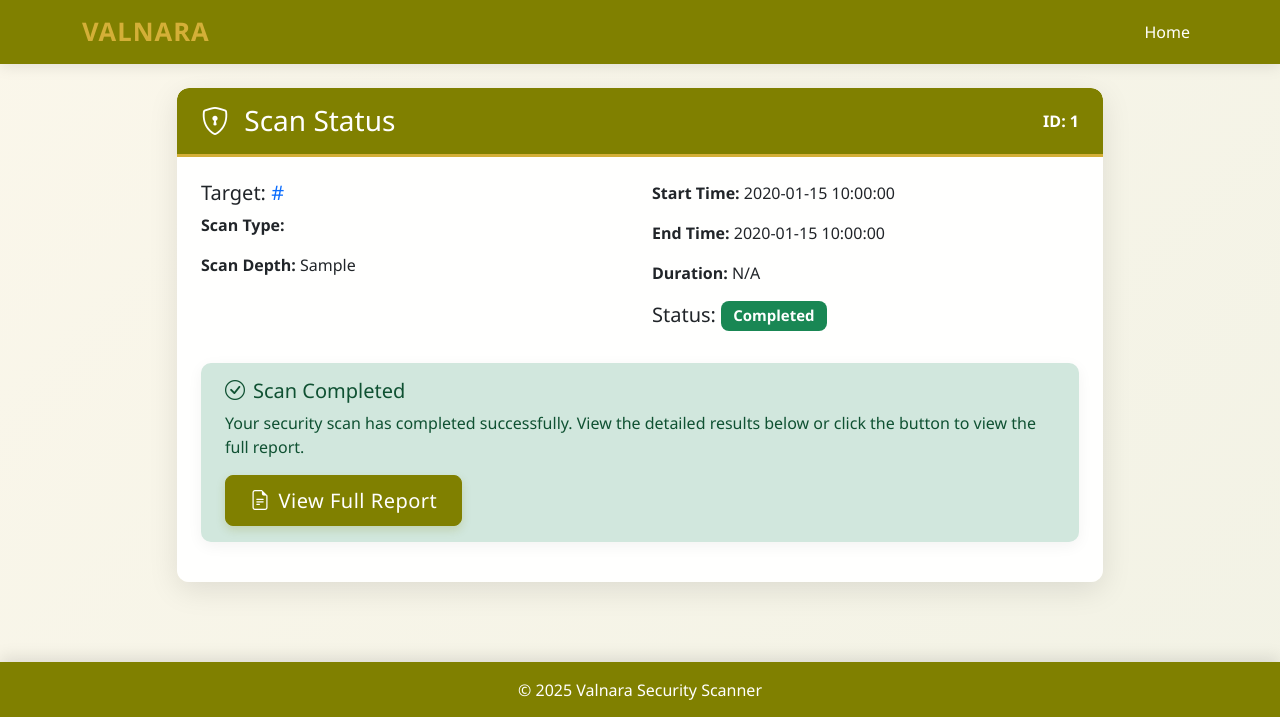
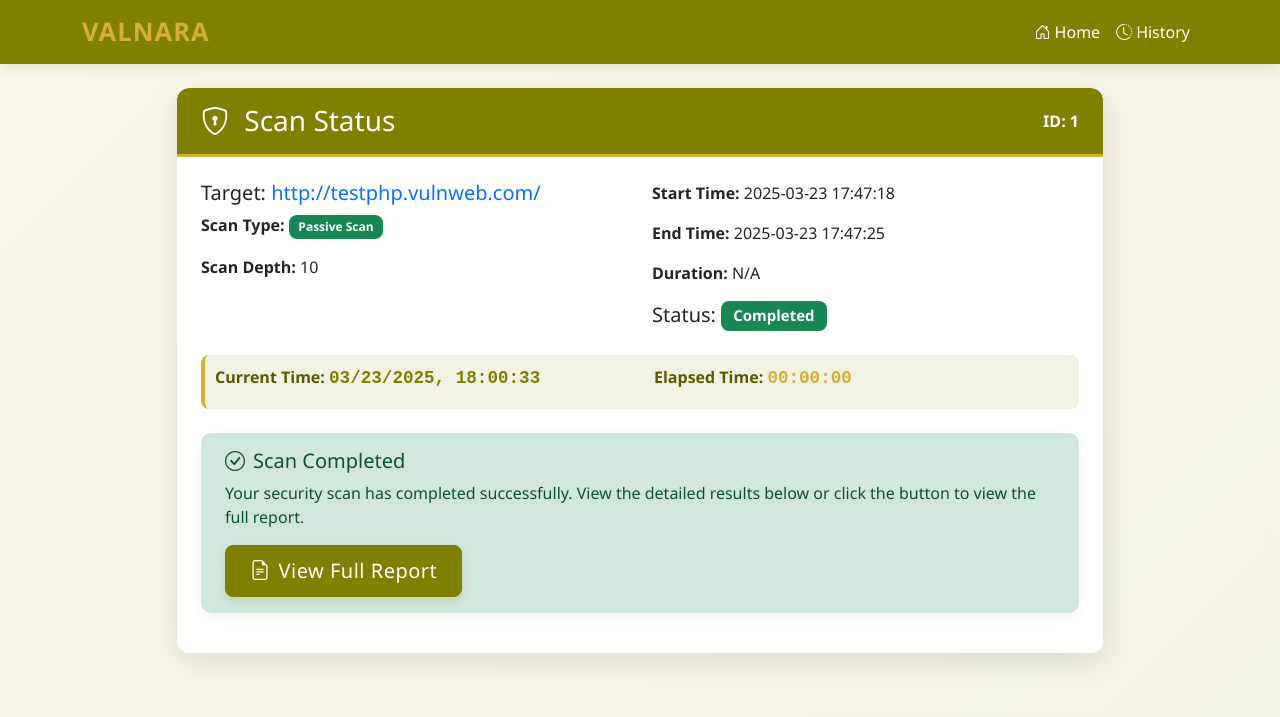
Before and after one commit to sw0o/valnara_last, a Flask app: template templates/scan.html in a window 1280 px wide. Shown: the top 717 px of the page. Run offline with Flask 3, Linux system fonts and the light colour scheme; the template is opened without the code that fills it: values that come from a table or form of the project are taken from there, most other values are stand-ins (such as "Sample title", 1, 10 or a date in 2020); some libraries are stand-ins or nearby versions.

Commit message:
done with the database

```diff
--- a/app.py
+++ b/app.py
@@ -8,10 +8,24 @@
 from modules.cms_detector import is_wordpress
 from modules.zap_scanner import run_zap_scan, test_zap_connection, get_scan_results
 
+# Import database modules
+from database import init_app
+from database.models import db
+from database.operations import (
+    create_scan,
+    get_scan_by_id,
+    update_scan_status,
+    update_scan_results,
+    get_scan_history,
+    delete_scan
+)
+
 # Initialize Flask app
 app = Flask(__name__)
 app.secret_key = 'valnara-development-key'
-app.config['SESSION_TYPE'] = 'filesystem'  # Use filesystem session for persistence
+
+# Initialize database
+init_app(app)
 
 # Ensure scan results directory exists
 RESULTS_DIR = 'scan_results'
@@ -70,6 +84,9 @@
         session['current_scan'] = scan_info
         session.modified = True  # Explicitly mark session as modified
 
+        # Store in database
+        create_scan(scan_info)
+
         # Redirect to scan status page
         return redirect(url_for('scan_status', scan_id=scan_id))
 
@@ -79,11 +96,19 @@
 @app.route('/scan_status/<scan_id>')
 def scan_status(scan_id):
     """Display scan status page"""
+    # Try to get scan from session first
     scan_info = session.get('current_scan')
 
+    # If not in session, try database
     if not scan_info or scan_info['id'] != scan_id:
-        flash('Scan not found', 'danger')
-        return redirect(url_for('index'))
+        scan_info = get_scan_by_id(scan_id)
+        if not scan_info:
+            flash('Scan not found', 'danger')
+            return redirect(url_for('index'))
+
+        # Update session with database data
+        session['current_scan'] = scan_info
+        session.modified = True
 
     # Debug output to console
     print(f"Rendering scan status page for scan {scan_id}, status: {scan_info['status']}")
@@ -93,10 +118,18 @@
 @app.route('/start_scan/<scan_id>', methods=['POST'])
 def start_scan(scan_id):
     """API endpoint to start the scan"""
+    # Try to get scan from session first
     scan_info = session.get('current_scan')
 
+    # If not in session, try database
     if not scan_info or scan_info['id'] != scan_id:
-        return jsonify({'status': 'error', 'message': 'Scan not found'}), 404
+        scan_info = get_scan_by_id(scan_id)
+        if not scan_info:
+            return jsonify({'status': 'error', 'message': 'Scan not found'}), 404
+
+        # Update session with database data
+        session['current_scan'] = scan_info
+        session.modified = True
 
     try:
         # Update scan status
@@ -104,6 +137,9 @@
         scan_info['progress'] = 0
         session['current_scan'] = scan_info
         session.modified = True
+
+        # Update database
+        update_scan_status(scan_id, 'running')
 
         # Debug output
         print(f"Starting scan for {scan_info['url']} with scan type {scan_info['scan_type']}")
@@ -129,6 +165,9 @@
         session['current_scan'] = scan_info
         session.modified = True
 
+        # Update database
+        update_scan_results(scan_id, scan_result)
+
         # Debug output
         print(f"Scan marked as completed. Status: {scan_info['status']}")
         print(f"Redirecting to: {url_for('results', scan_id=scan_id)}")
@@ -150,6 +189,9 @@
         session['current_scan'] = scan_info
         session.modified = True
 
+        # Update database
+        update_scan_status(scan_id, 'failed')
+
         return jsonify({
             'status': 'error',
             'message': f'Scan failed: {str(e)}'
@@ -158,14 +200,22 @@
 @app.route('/api/scan_status/<scan_id>')
 def api_scan_status(scan_id):
     """API endpoint to get current scan status and real-time results"""
+    # Try to get scan from session first
     scan_info = session.get('current_scan')
+
+    # If not in session, try database
+    if not scan_info or scan_info['id'] != scan_id:
+        scan_info = get_scan_by_id(scan_id)
+        if not scan_info:
+            return jsonify({'status': 'error', 'message': 'Scan not found'}), 404
+
+        # Update session with database data
+        session['current_scan'] = scan_info
+        session.modified = True
 
     # Debug output
     print(f"API scan status check for {scan_id}")
-    print(f"Current session data: {scan_info['status'] if scan_info else 'No scan info'}")
-
-    if not scan_info or scan_info['id'] != scan_id:
-        return jsonify({'status': 'error', 'message': 'Scan not found'}), 404
+    print(f"Current scan status: {scan_info['status'] if scan_info else 'No scan info'}")
 
     # If the scan is running, fetch the latest results
     if scan_info['status'] == 'running':
@@ -217,7 +267,7 @@
                 'redirect': url_for('results', scan_id=scan_id)
             })
         else:
-            print("Completed but no results found in session")
+            print("Completed but no results found in session or database")
 
     # For other statuses, just return the basic info
     return jsonify({
@@ -229,34 +279,111 @@
 @app.route('/results/<scan_id>')
 def results(scan_id):
     """Display the scan results page"""
+    # Try to get scan from session first
     scan_info = session.get('current_scan')
 
-    print(f"Attempting to show results for scan {scan_id}")
+    # If not in session, try database
+    if not scan_info or scan_info['id'] != scan_id:
+        print(f"Scan {scan_id} not found in session, checking database")
+        scan_info = get_scan_by_id(scan_id)
+        if not scan_info:
+            flash('Scan not found', 'danger')
+            return redirect(url_for('index'))
 
-    if not scan_info or scan_info['id'] != scan_id:
-        flash('Scan not found', 'danger')
-        return redirect(url_for('index'))
+        # Update session with database data
+        session['current_scan'] = scan_info
+        session.modified = True
 
     if scan_info['status'] != 'completed':
         flash('Scan is still in progress', 'warning')
         return redirect(url_for('scan_status', scan_id=scan_id))
 
-    # Get results directly from session and extract the needed parts
+    # Get results from the scan_info
     results_data = scan_info.get('results')
-
-    print(f"Results data keys: {results_data.keys() if isinstance(results_data, dict) else 'Not a dict'}")
 
     # Try different structures to handle possible nested data
     if results_data and isinstance(results_data, dict) and 'results' in results_data:
-        # Handle nested structure
         extracted_results = results_data['results']
     else:
-        # Assume direct structure
         extracted_results = results_data
 
-    print(f"Rendering results page with {len(extracted_results.get('alerts', []))} alerts")
+    print(f"Rendering results with {len(extracted_results.get('alerts', []))} alerts")
 
     return render_template('results.html', scan=scan_info, results=extracted_results)
+
+@app.route('/history')
+def history():
+    """Display scan history page"""
+    scans = get_scan_history()
+    return render_template('history.html', scans=scans)
+
+@app.route('/delete_scan/<scan_id>', methods=['POST'])
+def delete_scan_route(scan_id):
+    """Delete a scan from the database"""
+    if delete_scan(scan_id):
+        flash('Scan deleted successfully', 'success')
+    else:
+        flash('Error deleting scan', 'danger')
+    return redirect(url_for('history'))
+
+@app.route('/test_results')
+def test_results():
+    """Test route to view the results page with sample data"""
+    # Create a mock scan with test data
+    scan_id = "test" + datetime.now().strftime("%Y%m%d%H%M%S")
+
+    # Sample scan info
+    scan_info = {
+        'id': scan_id,
+        'url': 'https://example.com',
+        'scan_type': 3,  # Active scan
+        'scan_depth': 5,
+        'is_wordpress': False,
+        'status': 'completed',
+        'start_time': datetime.now().strftime("%Y-%m-%d %H:%M:%S"),
+        'end_time': datetime.now().strftime("%Y-%m-%d %H:%M:%S"),
+        'results': {
+            'alerts': [
+                {
+                    'name': 'Cross-Site Scripting (Reflected)',
+                    'risk': 'High',
+                    'url': 'https://example.com/search?q=test',
+                    'solution': 'Validate all input and encode output properly.'
+                },
+                {
+                    'name': 'SQL Injection',
+                    'risk': 'High',
+                    'url': 'https://example.com/product?id=1',
+                    'solution': 'Use prepared statements and parameterized queries.'
+                },
+                {
+                    'name': 'Insecure Cookie',
+                    'risk': 'Medium',
+                    'url': 'https://example.com',
+                    'solution': 'Set secure and HttpOnly flags on cookies.'
+                },
+                {
+                    'name': 'Missing Security Headers',
+                    'risk': 'Low',
+                    'url': 'https://example.com',
+                    'solution': 'Implement proper security headers (Content-Security-Policy, X-XSS-Protection, etc).'
+                }
+            ],
+            'summary': {
+                'High': 2,
+                'Medium': 1,
+                'Low': 1,
+                'Informational': 0
+            }
+        }
+    }
+
+    # Store in session and database
+    session['current_scan'] = scan_info
+    session.modified = True
+    create_scan(scan_info)
+
+    return redirect(url_for('results', scan_id=scan_id))
 
 # Custom error handlers
 @app.errorhandler(404)
--- a/static/js/main.js
+++ b/static/js/main.js
@@ -38,6 +38,16 @@
             event.preventDefault();
             startScan(scanId);
         });
+    }
+
+    // Show manual results link after 15 seconds for running scans
+    if (scanStatus === 'running') {
+        setTimeout(() => {
+            const manualLink = document.getElementById('manual-results-link');
+            if (manualLink) {
+                manualLink.style.display = 'block';
+            }
+        }, 15000);
     }
 }
 
@@ -111,7 +121,7 @@
         } else if (data.status === 'completed') {
             // Scan already completed, redirect to results
             console.log('Scan already completed, redirecting to results');
-            window.location.href = data.redirect;
+            redirectToResults(data.redirect, scanId);
         } else {
             // Error starting scan
             console.error('Error starting scan:', data.message);
@@ -161,6 +171,33 @@
 }
 
 /**
+ * Safely redirect to results page
+ * @param {string} redirectUrl - URL to redirect to
+ * @param {string} scanId - Scan ID (used as fallback)
+ */
+function redirectToResults(redirectUrl, scanId) {
+    console.log('Attempting to redirect to results...');
+
+    // Add a delay to ensure everything is saved
+    setTimeout(() => {
+        try {
+            if (redirectUrl) {
+                console.log(`Redirecting to: ${redirectUrl}`);
+                window.location.replace(redirectUrl);
+            } else {
+                // Fallback
+                console.log('No redirect URL provided, using fallback');
+                window.location.replace(`/results/${scanId}`);
+            }
+        } catch (e) {
+            console.error('Redirect error:', e);
+            // Last resort - reload the page
+            window.location.reload();
+        }
+    }, 1500);
+}
+
+/**
  * Poll for scan status updates
  * @param {string} scanId - The ID of the scan to poll for
  */
@@ -189,15 +226,17 @@
                 console.log('Scan completed, stopping polling and redirecting');
                 stopPolling();
 
-                // Add a small delay before redirect to ensure the session is properly updated
-                setTimeout(() => {
-                    if (data.redirect) {
-                        window.location.href = data.redirect;
-                    } else {
-                        console.error('No redirect URL provided for completed scan');
-                        window.location.reload(); // Fallback: just reload the page
-                    }
-                }, 1000);
+                // Show completed status before redirect
+                const progressBar = document.getElementById('scan-progress');
+                if (progressBar) {
+                    progressBar.style.width = '100%';
+                    progressBar.textContent = '100% Complete';
+                    progressBar.classList.remove('progress-bar-animated');
+                    progressBar.classList.add('bg-success');
+                }
+
+                // Redirect to results page
+                redirectToResults(data.redirect, scanId);
             } else if (data.status === 'error') {
                 // Display error
                 console.error('Scan error:', data.message);
--- a/templates/base.html
+++ b/templates/base.html
@@ -5,6 +5,8 @@
     <meta name="viewport" content="width=device-width, initial-scale=1.0">
     <title>{% block title %}Valnara Security Scanner{% endblock %}</title>
     <link href="https://cdn.jsdelivr.net/npm/bootstrap@5.2.3/dist/css/bootstrap.min.css" rel="stylesheet">
+    <link rel="stylesheet" href="https://cdn.jsdelivr.net/npm/bootstrap-icons@1.10.0/font/bootstrap-icons.css">
+    <link rel="stylesheet" href="{{ url_for('static', filename='css/main.css') }}">
     <style>
         :root {
             --golden: #D4AF37;
@@ -275,7 +277,14 @@
             <div class="collapse navbar-collapse" id="navbarNav">
                 <ul class="navbar-nav ms-auto">
                     <li class="nav-item">
-                        <a class="nav-link" href="{{ url_for('index') }}">Home</a>
+                        <a class="nav-link {% if request.endpoint == 'index' %}active{% endif %}" href="{{ url_for('index') }}">
+                            <i class="bi bi-house-door me-1"></i>Home
+                        </a>
+                    </li>
+                    <li class="nav-item">
+                        <a class="nav-link {% if request.endpoint == 'history' %}active{% endif %}" href="{{ url_for('history') }}">
+                            <i class="bi bi-clock-history me-1"></i>History
+                        </a>
                     </li>
                 </ul>
             </div>
@@ -305,6 +314,7 @@
 
     <script src="https://cdn.jsdelivr.net/npm/bootstrap@5.2.3/dist/js/bootstrap.bundle.min.js"></script>
     <script src="https://cdn.jsdelivr.net/npm/chart.js@3.7.1/dist/chart.min.js"></script>
+    <script src="{{ url_for('static', filename='js/main.js') }}"></script>
     {% block scripts %}{% endblock %}
 </body>
 </html>
--- a/templates/scan.html
+++ b/templates/scan.html
@@ -4,12 +4,41 @@
 
 {% block extra_css %}
 <link rel="stylesheet" href="https://cdn.jsdelivr.net/npm/bootstrap-icons@1.10.0/font/bootstrap-icons.css">
+<style>
+    .timer-container {
+        background-color: rgba(128, 128, 0, 0.1);
+        border-radius: 8px;
+        padding: 10px;
+        margin-top: 10px;
+        margin-bottom: 10px;
+        border-left: 4px solid var(--golden);
+    }
+
+    .timer-label {
+        font-weight: bold;
+        color: var(--olive-dark);
+    }
+
+    .timer-value {
+        font-family: 'Courier New', monospace;
+        font-size: 1.1rem;
+        font-weight: bold;
+    }
+
+    .timestamp {
+        color: var(--olive);
+    }
+
+    .elapsed {
+        color: var(--golden);
+    }
+</style>
 {% endblock %}
 
 {% block content %}
 <div class="row justify-content-center">
     <div class="col-md-10">
-        <div class="card" id="scan-status-container" data-scan-id="{{ scan_id }}" data-scan-status="{{ scan.status }}">
+        <div class="card" id="scan-status-container" data-scan-id="{{ scan_id }}" data-scan-status="{{ scan.status }}" data-start-time="{{ scan.start_time }}">
             <div class="card-header">
                 <div class="d-flex justify-content-between align-items-center">
                     <h3 class="mb-0">
@@ -67,6 +96,24 @@
                             </h5>
                         </div>
                     </div>
+
+                    <!-- Timer display -->
+                    <div class="timer-container mt-3">
+                        <div class="row">
+                            <div class="col-md-6">
+                                <div class="mb-2">
+                                    <span class="timer-label">Current Time:</span>
+                                    <span id="current-timestamp" class="timer-value timestamp"></span>
+                                </div>
+                            </div>
+                            <div class="col-md-6">
+                                <div class="mb-2">
+                                    <span class="timer-label">Elapsed Time:</span>
+                                    <span id="elapsed-time" class="timer-value elapsed">00:00:00</span>
+                                </div>
+                            </div>
+                        </div>
+                    </div>
                 </div>
 
                 {% if scan.status == 'pending' %}
@@ -89,6 +136,17 @@
                                 <div class="progress-bar progress-bar-striped progress-bar-animated" role="progressbar" style="width: 50%;" id="scan-progress">
                                     Scanning...
                                 </div>
+                            </div>
+                        </div>
+
+                        <!-- Manual redirect link (hidden by default) -->
+                        <div class="text-center mt-3" id="manual-results-link" style="display: none;">
+                            <div class="alert alert-warning">
+                                <h6><i class="bi bi-exclamation-triangle me-2"></i>Taking longer than expected?</h6>
+                                <p class="mb-2">If the scan has completed but you haven't been redirected:</p>
+                                <a href="{{ url_for('results', scan_id=scan_id) }}" class="btn btn-warning">
+                                    <i class="bi bi-file-earmark-text me-2"></i>View Results Manually
+                                </a>
                             </div>
                         </div>
 
@@ -166,4 +224,77 @@
 
 {% block scripts %}
 <script src="{{ url_for('static', filename='js/main.js') }}"></script>
+<script>
+    // Timer functionality
+    document.addEventListener('DOMContentLoaded', function() {
+        // Initialize timers
+        updateCurrentTime();
+        const timerInterval = setInterval(updateTimers, 1000);
+
+        // Update current time
+        function updateCurrentTime() {
+            const now = new Date();
+            document.getElementById('current-timestamp').textContent = formatDateTime(now);
+        }
+
+        // Update all timers
+        function updateTimers() {
+            // Update current timestamp
+            updateCurrentTime();
+
+            // Update elapsed time if scan is running
+            const scanStatus = document.getElementById('scan-status-container').dataset.scanStatus;
+            if (scanStatus === 'running' || scanStatus === 'pending') {
+                updateElapsedTime();
+            }
+        }
+
+        // Update elapsed time since scan start
+        function updateElapsedTime() {
+            const startTimeStr = document.getElementById('scan-status-container').dataset.startTime;
+            if (!startTimeStr) return;
+
+            // Parse the start time
+            const startTimeParts = startTimeStr.split(' ');
+            const dateParts = startTimeParts[0].split('-');
+            const timeParts = startTimeParts[1].split(':');
+
+            const startTime = new Date(
+                parseInt(dateParts[0]),
+                parseInt(dateParts[1]) - 1,
+                parseInt(dateParts[2]),
+                parseInt(timeParts[0]),
+                parseInt(timeParts[1]),
+                parseInt(timeParts[2])
+            );
+
+            const now = new Date();
+            const elapsedSeconds = Math.floor((now - startTime) / 1000);
+
+            document.getElementById('elapsed-time').textContent = formatElapsedTime(elapsedSeconds);
+        }
+
+        // Format date and time
+        function formatDateTime(date) {
+            return date.toLocaleString('en-US', {
+                year: 'numeric',
+                month: '2-digit',
+                day: '2-digit',
+                hour: '2-digit',
+                minute: '2-digit',
+                second: '2-digit',
+                hour12: false
+            });
+        }
+
+        // Format elapsed time as HH:MM:SS
+        function formatElapsedTime(totalSeconds) {
+            const hours = Math.floor(totalSeconds / 3600);
+            const minutes = Math.floor((totalSeconds % 3600) / 60);
+            const seconds = totalSeconds % 60;
+
+            return `${String(hours).padStart(2, '0')}:${String(minutes).padStart(2, '0')}:${String(seconds).padStart(2, '0')}`;
+        }
+    });
+</script>
 {% endblock %}
```
Also changed, not shown: database/__init__.py (+16 -0 lines), database/models.py (+50 -0 lines), database/operations.py (+130 -0 lines), templates/history.html (+129 -0 lines), instance/valnara.db (added).
